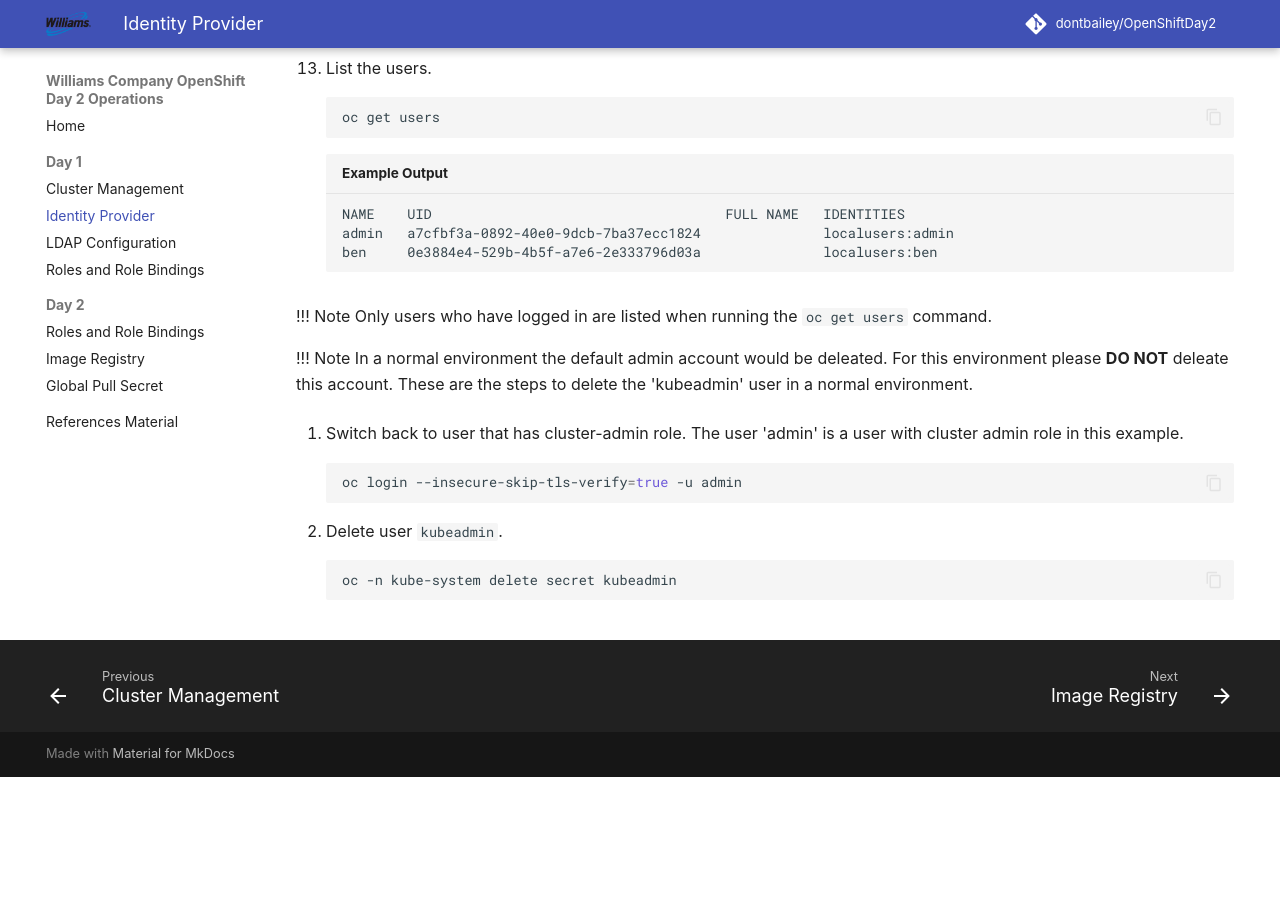
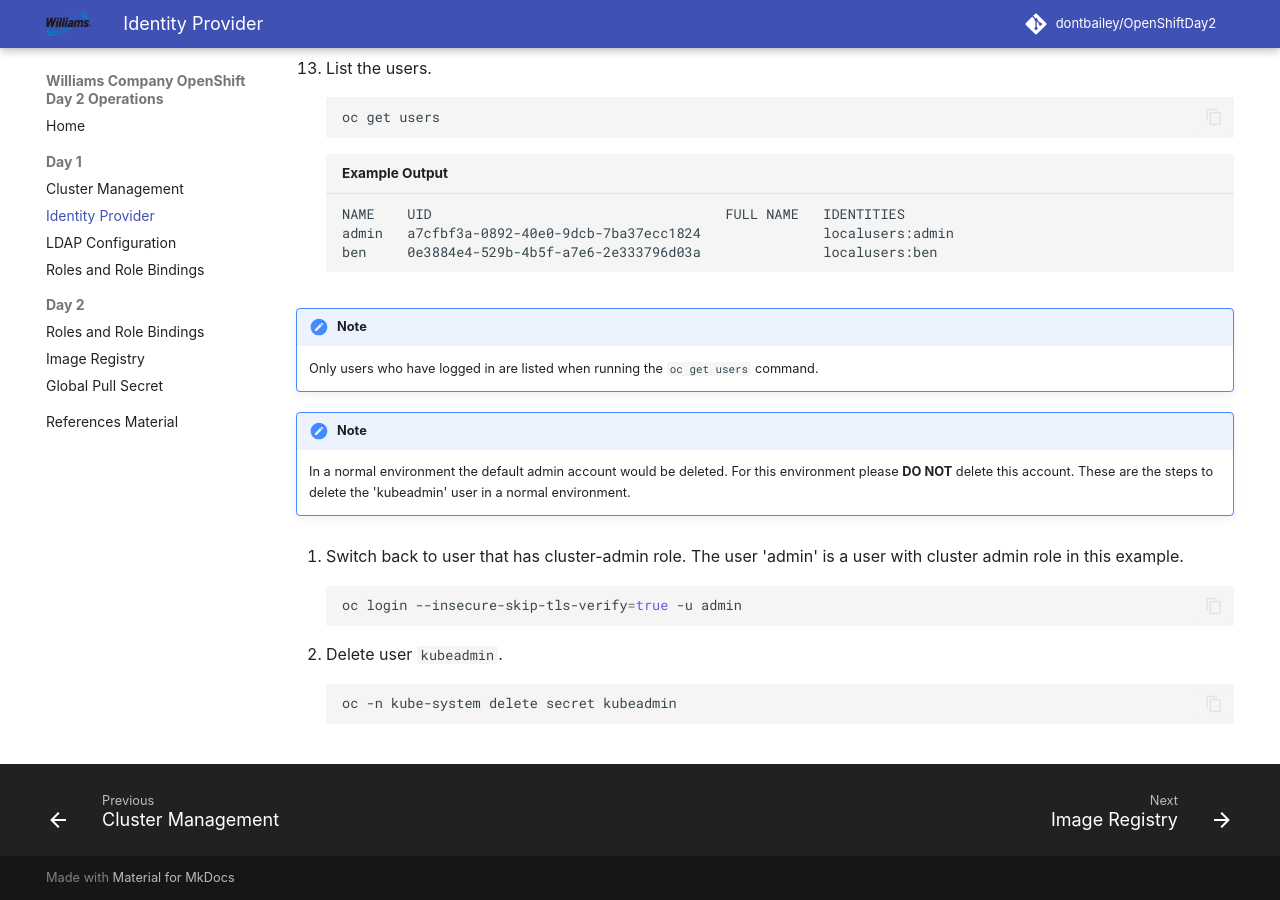
Before and after one commit to dontbailey/OpenShiftDay2, an MkDocs documentation site: the page built from docs/config-identity-provider.md, in a window 1280 px wide and 900 px high, scrolled down 2174 px. Built offline with MkDocs 1.6.1 and Material for MkDocs 9.7.7, drawn with Linux system fonts in a browser that asks for light colours; some web fonts are replaced; comment, search, counter and statistics services are not loaded; before the commit the page ends 2951 px from its top, so only the background shows below that.

Commit message:
New Changes

````diff
--- a/docs/config-identity-provider.md
+++ b/docs/config-identity-provider.md
@@ -124,11 +124,11 @@ It is also a best practice to delete the built-in `kubeadmin` user after configu
     ben     0e3884e4-529b-4b5f-a7e6-2e333796d03a               localusers:ben
     ```
 
-!!! Note
+!!! note
     Only users who have logged in are listed when running the `oc get users` command.
 
-!!! Note
-    In a normal environment the default admin account would be deleated. For this environment please **DO NOT** deleate this account.  These are the steps to delete the 'kubeadmin' user in a normal environment.
+!!! note
+    In a normal environment the default admin account would be deleted. For this environment please **DO NOT** delete this account. These are the steps to delete the 'kubeadmin' user in a normal environment.
 
 1. Switch back to user that has cluster-admin role. The user 'admin' is a user with cluster admin role in this example.
 
--- a/mkdocs.yml
+++ b/mkdocs.yml
@@ -35,6 +35,7 @@ theme:
         - search
         - content.code.copy
         - content.tabs.link
+        - content.tooltips
         - navigation.top
         - navigation.instant
         - navigation.tracking
@@ -60,6 +61,7 @@ markdown_extensions:
           line_spans: __span
           pygments_lang_class: true
     - pymdownx.inlinehilite
+    - admonition
     - pymdownx.snippets
     - pymdownx.superfences
     - pymdownx.tasklist:
````
